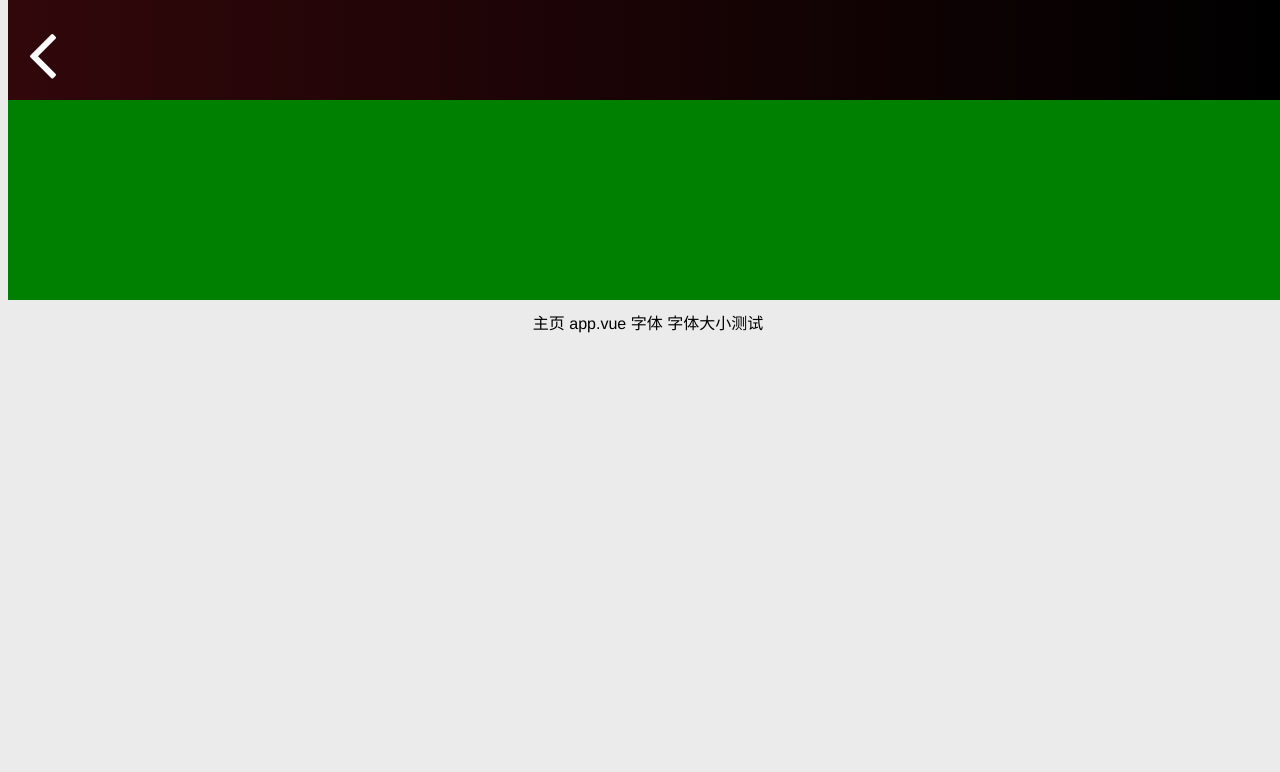
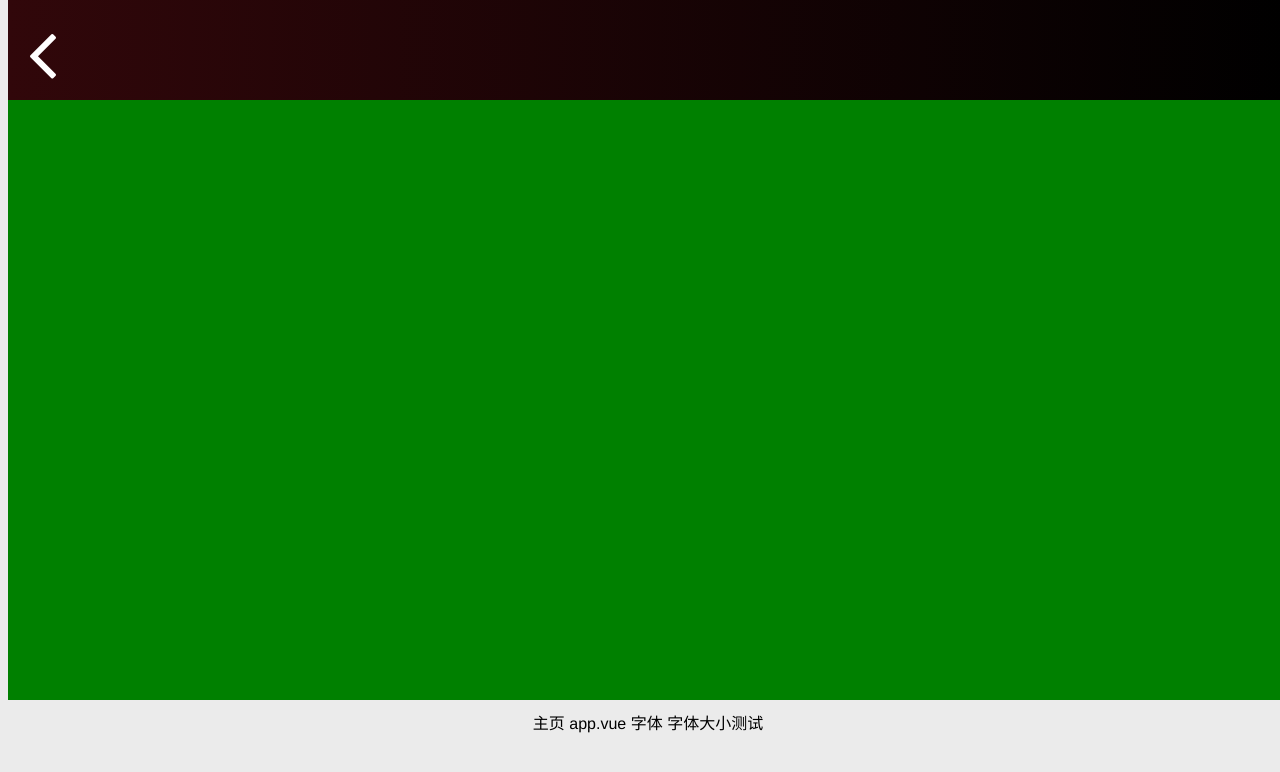
Before and after one commit to Chris-Wen/Vue-ShopProject, a Vue app: page /#/test in a window 1280 px wide. Shown: the top 772 px of the page. Built offline with nearby package versions, Linux system fonts and the light colour scheme; what cube-ui would draw is missing.

Commit message:
left-slider

```diff
--- a/src/components/SliderDelete.vue
+++ b/src/components/SliderDelete.vue
@@ -1,11 +1,14 @@
 <template>
-<div class="delete">
-    <div class="slider" @touchstart='touchStart' @touchmove='touchMove' @touchend='touchEnd'>
-        <div class="content"  :style="deleteSlider">
+<div class="delete" >
+    <div v-for="(v,k) in list" :key="k" :name="k" :id="k"
+        :class="['slider', {'left-slider': showDelBtn==k}]"
+        @touchstart='touchStart' @touchmove='touchMove' @touchend='touchEnd'>
+        <div class="content" >
     <!-- 插槽中放具体项目中需要内容         -->
-        <slot name="content"> </slot>
+        <slot name="content">
+        </slot>
         </div>
-        <div class="remove" ref='remove' > <span>删除</span> </div>
+        <div class="remove" ref="remove" @click.stop="handleClick()"> <span>删除</span> </div>
     </div>
 </div>
 </template>
@@ -15,69 +18,64 @@ export default {
     name: 'SliderDelete',
     data() {
         return {
-            startX:0,   //触摸位置
-            endX:0,     //结束位置
-            moveX: 0,   //滑动时的位置
-            disX: 0,    //移动距离
-            deleteSlider: '',//滑动时的效果,使用v-bind:style="deleteSlider"
+            start: {X:0, Y:0},   //触摸位置
+            deleteBlock: {X:0, Y:0}, //删除按钮的尺寸
+            showDelBtn: -1,     //是否显示删除按钮
+            targetTouch: '',
+            lastTouch: '',
+            list: [12,13,15]
         }
     },
     methods:{
         touchStart(ev){
             ev= ev || event
             //tounches类数组，等于1时表示此时有只有一只手指在触摸屏幕
+            // console.log(ev.currentTarget)
             if (ev.touches.length == 1) {
-                // 记录开始位置
-                this.startX = ev.touches[0].clientX;
+                this.start = { X: ev.touches[0].clientX, Y: ev.touches[0].clientY }
+                this.lastTouch = this.targetTouch;
+                this.targetTouch = ev.currentTarget;
+                this.deleteBlock = {
+                        X: (this.$refs.remove[0].offsetWidth),
+                        Y: (this.$refs.remove[0].offsetHeight)
+                    };
             }
         },
         touchMove(ev){
             ev = ev || event;
-                //获取删除按钮的宽度，此宽度为滑块左滑的最大距离
-            let wd=this.$refs.remove.offsetWidth;
                 if(ev.touches.length == 1) {
-                    // 滑动时距离浏览器左侧实时距离
-                    console.log(ev.touches[0])
-                    this.moveX = ev.touches[0].clientX
 
-                    //起始位置减去 实时的滑动的距离，得到手指实时偏移距离
-                    this.disX = this.startX - this.moveX;
-                    // console.log(this.disX)
-                    // 如果是向右滑动或者不滑动，不改变滑块的位置
-                    if(this.disX < 0 || this.disX == 0) {
-                        this.deleteSlider = "marginLeft:0px";
-                    // 大于0，表示左滑了，此时滑块开始滑动
-                    }else if (this.disX > 0) {
-                            //具体滑动距离我取的是 手指偏移距离*5。
-                        this.deleteSlider = "marginLeft:-" + this.disX + "px";
+                }
+            },
+        touchEnd(ev){
+            ev = ev || event;
+                if(this.lastTouch != this.targetTouch && this.showDelBtn != -1) {
+                    //若上一个左滑项与当前触摸项不是同一个。上一个左滑项右滑，不再显示删除按钮
+                    this.showDelBtn = -1;
+                }
+                if (ev.changedTouches.length == 1) {
+                    let end = {
+                            X: ev.changedTouches[0].clientX,
+                            Y: ev.changedTouches[0].clientY
+                        };
+                    let dis = {
+                            X: end.X - this.start.X,
+                            Y: Math.abs(end.Y - this.start.Y)
+                        };
+                    if (dis.Y < 3*(this.deleteBlock.Y)/4) {         //结束时上下移动距离不超过删除按钮宽度的2/3，视为左滑动作
+                        let index = ev.currentTarget.getAttribute('name');
 
-                        // 最大也只能等于删除按钮宽度
-                        if (this.disX*5 >=wd) {
-                            this.deleteSlider = "marginLeft:-" +wd+ "px";
-
+                        if(dis.X<0 && Math.abs(dis.X) > (this.deleteBlock.X)/2 ){        //左滑满足条件
+                            this.showDelBtn = index
+                        } else if (dis.X>0 && dis.X > (this.deleteBlock.X)/2 && this.showDelBtn==index ){           //向右滑动
+                            this.showDelBtn = -1
                         }
                     }
                 }
             },
-        touchEnd(ev){
-            ev = ev || event;
-            let wd=this.$refs.remove.offsetWidth;
-            if (ev.changedTouches.length == 1) {
-                let endX = ev.changedTouches[0].clientX;
-
-                    this.disX = this.startX - endX;
-                    console.log(this.disX)
-                    //如果距离小于删除按钮一半,强行回到起点
-
-                    if ((this.disX*5) < (wd/2)) {
-
-                        this.deleteSlider = "marginLeft:0px";
-                    }else{
-                        //大于一半 滑动到最大值
-                            this.deleteSlider = "marginLeft:-"+wd+ "px";
-                    }
-                }
-            }
+        handleClick() {
+            console.log(10)
+        }
     }
 
 
@@ -94,7 +92,7 @@ export default {
             box-sizing: border-box;
     .slider{
         width: 130%;
-        height:200px;
+        height:auto;
         display: -webkit-box;
         display: -ms-flexbox;
         display: flex;
@@ -107,11 +105,10 @@ export default {
                 flex-flow: row nowrap;
         -webkit-transition: 0.3s;
             transition: 0.3s;
-        // margin-left: -30%;
         .content{
             display: inline-block;
             width: 100%;
-            height: 100%;
+            min-height: 200px;
             -webkit-box-sizing: border-box;
                     box-sizing: border-box;
             background-color: green;
@@ -119,7 +116,7 @@ export default {
         .remove{
             display: inline-block;
             width: 30%;
-            height:100%;
+            height:200px;
             background:red;
             color:#fff;
             text-align: center;
@@ -134,5 +131,8 @@ export default {
             }
         }
     }
+    .left-slider {
+        margin-left: -30%;
+    }
 }
 </style>
```
